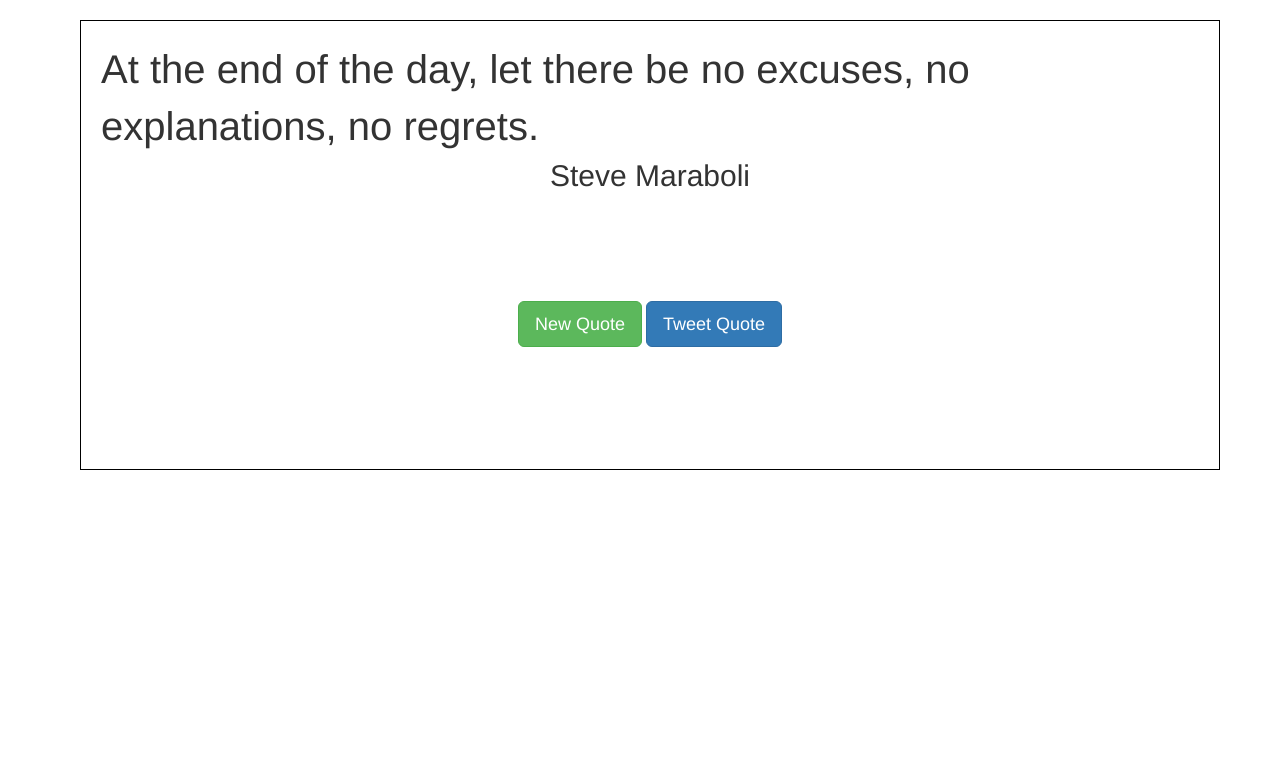
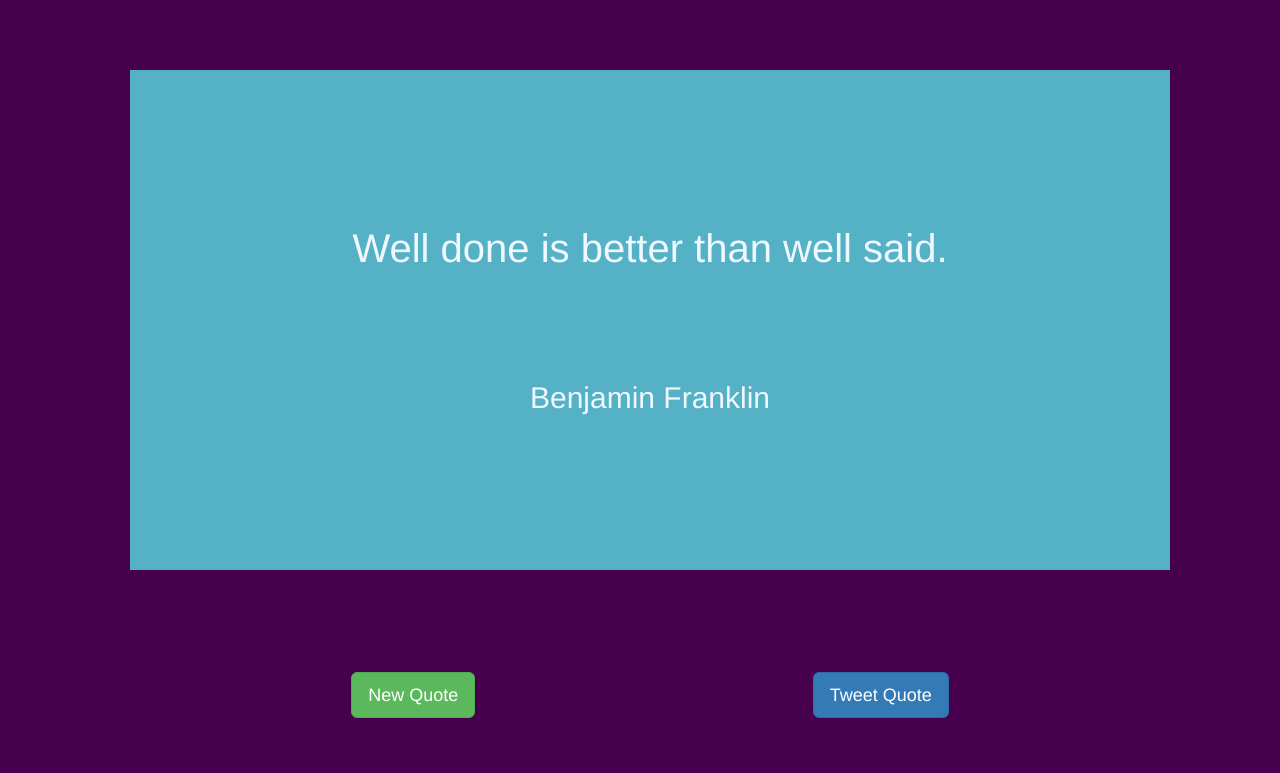
Before and after one commit to stankoris/raandom_quote_machine_project, a plain HTML site: page index.html in a window 1280 px wide. Drawn offline with nearby package versions, Linux system fonts and the light colour scheme.

Commit message:
dodata promena boje i izmenjen izgled

```diff
--- a/css/style.css
+++ b/css/style.css
@@ -1,9 +1,6 @@
 body {
   padding: 2rem 0 0 2rem;
-}
-
-.bg {
-  background-color: white;
+  background-color: rgb(70, 0, 77);
 }
 
 #quote-box {
@@ -11,13 +8,16 @@ body {
   flex-direction: column;
   align-items: center;
   justify-content: center;
-  margin: auto;
+  margin: 50px;
   padding: 20px;
-  border: 1px solid black;
+  min-height: 500px;
+  transition: background-color 0.5s ease;
+  color: aliceblue;
   }
 
 #text {
   font-size: 4rem;
+  margin-bottom: 100px;
 }
 
 #author {
@@ -26,6 +26,8 @@ body {
 }
 
 #buttons {
+  display: flex;
+  justify-content: space-around;
   position: sticky;
   padding: 4vw;
   margin: 4vw;
--- a/index.html
+++ b/index.html
@@ -14,10 +14,10 @@
       <div id="quote-box">
         <div id="text"></div>
         <div id="author"></div>
-        <div id="buttons" class="text-center">
-          <a id="new-quote" class="btn btn-lg btn-success">New Quote</a>
-          <a id="tweet-quote" class="btn btn-lg btn-primary" href="#" target="_blank" >Tweet Quote</a>
-        </div>
+      </div>
+      <div id="buttons" class="text-center">
+        <a id="new-quote" class="btn btn-lg btn-success">New Quote</a>
+        <a id="tweet-quote" class="btn btn-lg btn-primary" href="#" target="_blank" >Tweet Quote</a>
       </div>
     </div>
   </div>
--- a/js/randomQuoteMachine.js
+++ b/js/randomQuoteMachine.js
@@ -13,7 +13,7 @@ function go() {
 
 
 function genRandQuote() {
-  var quotes = [{
+  const quotes = [{
 		id: 1,
 		text: "I have just three things to teach: simplicity, patience, compassion. These three are your greatest treasures.",
 		source: "Lao Tzu"
@@ -364,18 +364,23 @@ function genRandQuote() {
 		source: "Mae West"
 	},
 ];
-  var randQuote = quotes[Math.floor(Math.random() * (quotes.length))];
+
+
+  const randomColor = '#' + Math.floor(Math.random()*16777215).toString(16);
+  const randQuote = quotes[Math.floor(Math.random() * (quotes.length))];
+
   $("#text").html(randQuote.text);
   $("#author").html(randQuote.source);
   $("#tweet-quote").attr("href", stringToClickToTweetURL('"' + randQuote.text + '" - ' + randQuote.source));
+  $("#quote-box").css("background-color", randomColor);
 }
 
 
 function stringToClickToTweetURL(str) {
 
-  var stringToConvert = str.split(" ").join("%20").split("@").join("%40").split("!").join("%21");
+  const stringToConvert = str.split(" ").join("%20").split("@").join("%40").split("!").join("%21");
 
-  var resultString = "https://twitter.com/intent/tweet?text=" + stringToConvert;
+  const resultString = "https://twitter.com/intent/tweet?text=" + stringToConvert;
 
   return resultString;
 }
```
